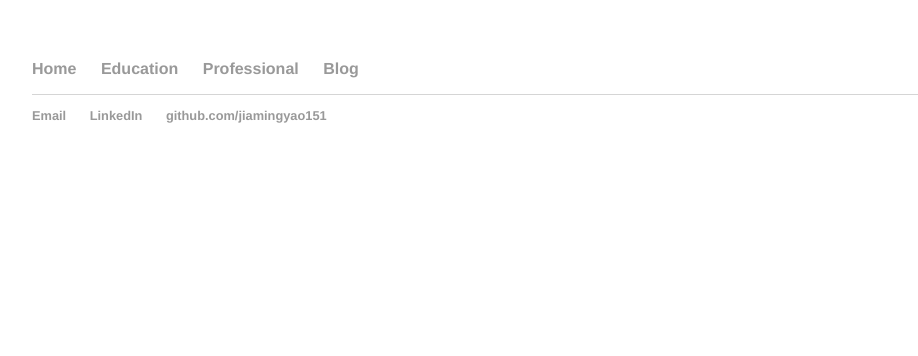
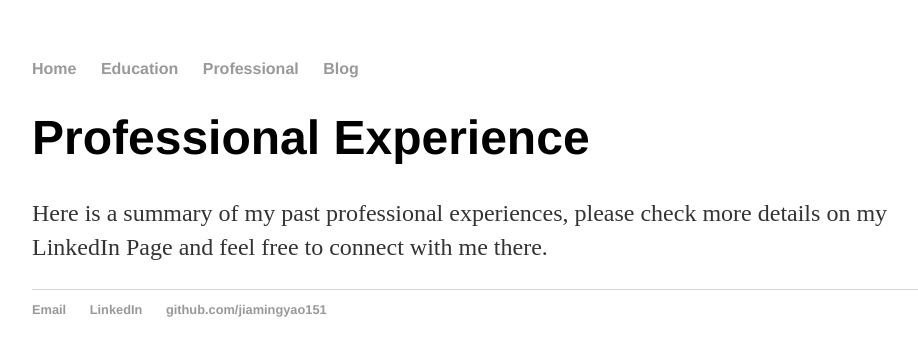
Before and after one commit to jiamingyao151/jiamingyao151.github.io, a Jekyll site: the page built from professional/index.html, in a window 1280 px wide. Shown: the top 356 px of the page, without its empty margins (160-1078 px from the left). Built offline with Jekyll 4.4.1, drawn with Linux system fonts in a browser that asks for light colours.

Commit message:
Update index.html

```diff
--- a/professional/index.html
+++ b/professional/index.html
@@ -1,4 +1,11 @@
 ---
 layout: default
-title: Jiaming's Education
+title: Jiaming's Professional Experience
 ---
+
+<div class="Professional Experience">
+	<h1>Professional Experience</h1>
+	<p>Here is a summary of my past professional experiences, please check more details on my LinkedIn Page and feel free to connect with me there.</p>
+
+
+</div>
```
